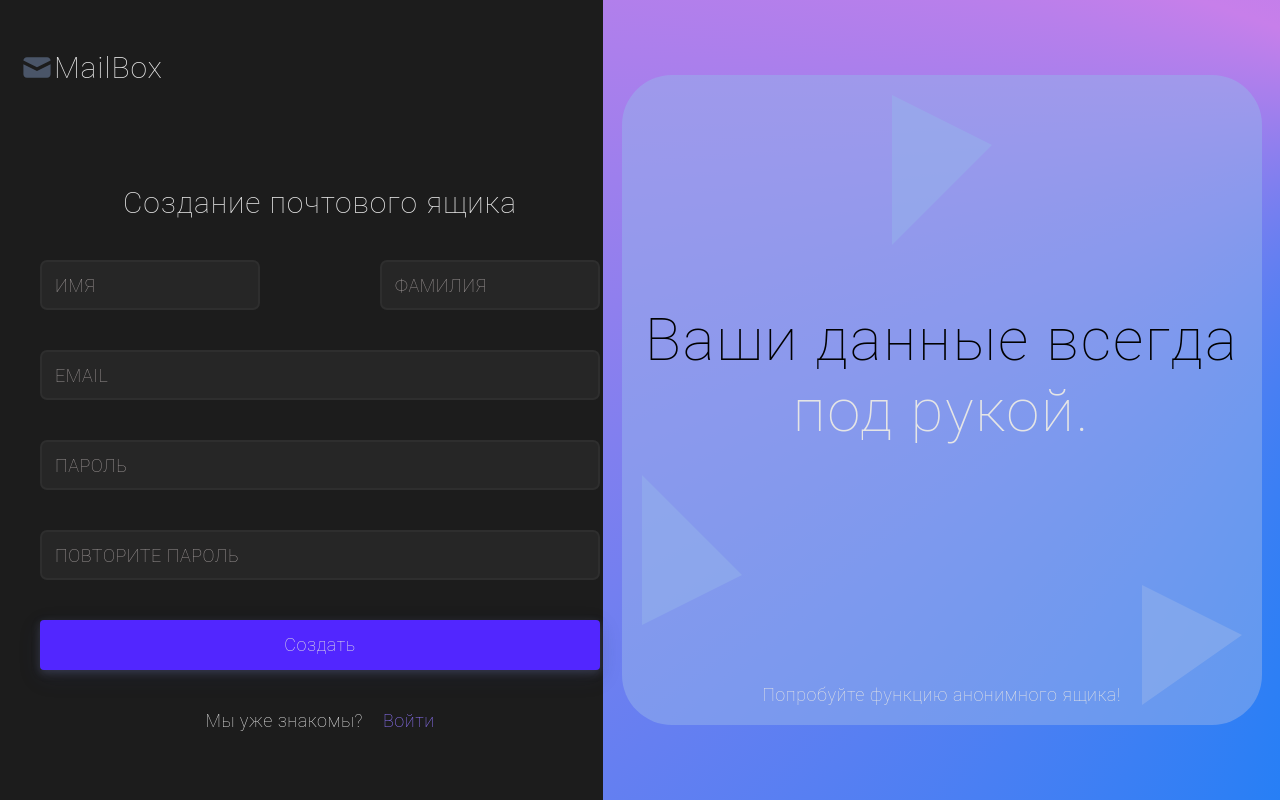
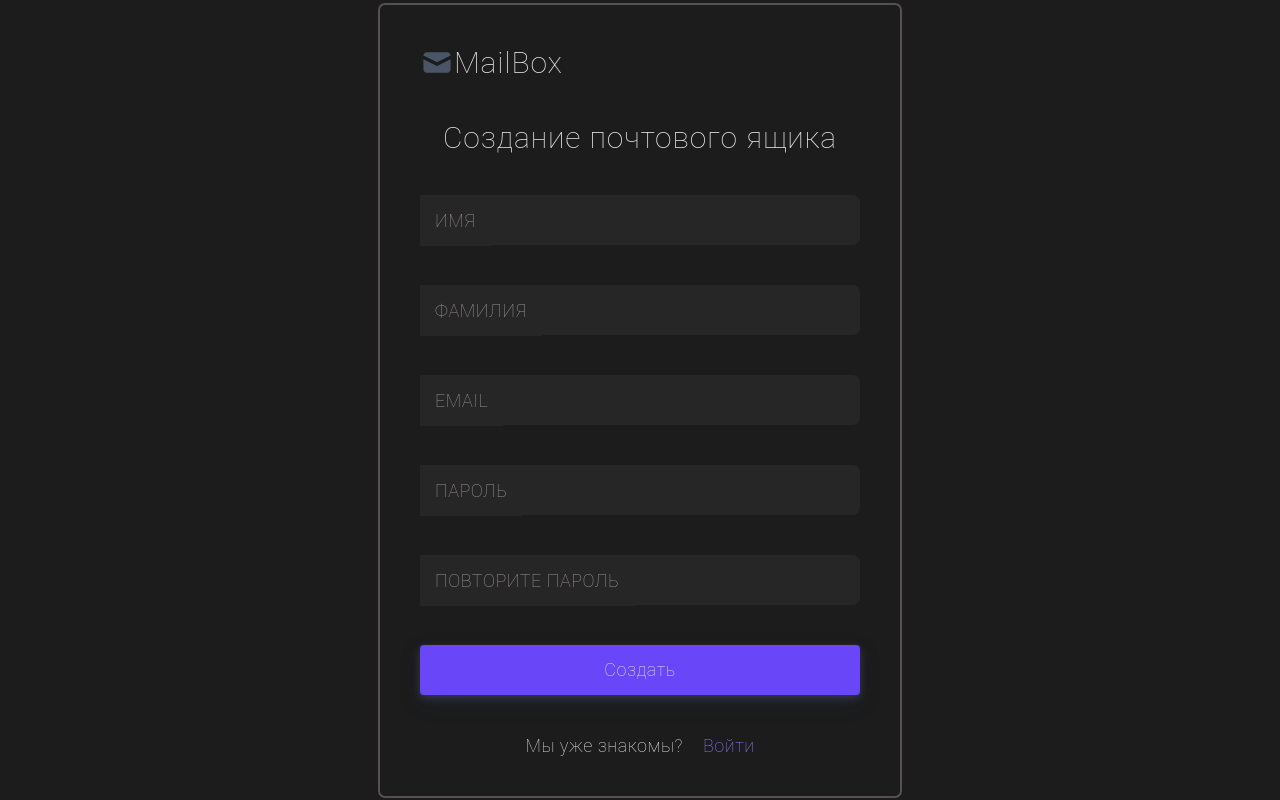
Before and after one commit to frontend-park-mail-ru/2023_1_Seekers, a Node server app: page /signup.html in a window 1280 px wide. Run offline with Node 20, Linux system fonts and the light colour scheme.

Commit message:
test design

```diff
--- a/public/index.css
+++ b/public/index.css
@@ -32,7 +32,7 @@ body, html {
     align-self: flex-start;
     flex-direction: row;
 
-    padding: 0 20px 80px 0;
+    padding:20px;
 }
 
 .MenuButtonIcon {
@@ -47,16 +47,10 @@ body, html {
 }
 
 .login {
-    flex: 1 1 auto;
-    width: 100%;
-    max-width: 600px;
-    margin: 0 auto;
     text-align: center;
     display: flex;
     flex-direction: column;
     justify-content: center;
-    aspect-ratio: 1 / 1;
-    padding: 0 20px;
 }
 
 .login-title {
--- a/public/signup.html
+++ b/public/signup.html
@@ -14,12 +14,13 @@
     <link rel="stylesheet" href="styles/dark/glass-color.css">
     <link rel="stylesheet" href="styles/side.css">
     <link rel="stylesheet" href="styles/dark/side-color.css">
+    <link rel="stylesheet" href="styles/dark/border.css">
 
 </head>
 <body>
 <div class="container">
     <div class="left">
-        <div class="login">
+        <div class="login border">
             <div class="icon font-title-1">
                 <img src="img/mail.svg" class="MenuButtonIcon" alt="">MailBox
             </div>
@@ -27,26 +28,29 @@
                 <p>Создание почтового ящика</p>
             </div>
             <form action="#" method="get" enctype="multipart/form-data">
-                <div class="full-name">
-                    <div class="wrapper-input wrapper-input-short">
-                        <input class="wrapper-input-input wrapper-input-color" type="text" name="first-name" value="" minlength="3" maxlength="20" required/>
-                        <span class="font-normal-1 span-wrapper wrapper-input-span">Имя</span>
-                    </div>
-                    <div class="wrapper-input wrapper-input-short">
-                        <input class="wrapper-input-input wrapper-input-color" type="text" name="last-name" value="" minlength="3" maxlength="20" required/>
-                        <span class="font-normal-1 span-wrapper wrapper-input-span">Фамилия</span>
-                    </div>
+                <div class="wrapper-input ">
+                    <input class="wrapper-input-input wrapper-input-color" type="text" name="first-name" value=""
+                           minlength="3" maxlength="20" required/>
+                    <span class="font-normal-1 span-wrapper wrapper-input-span">Имя</span>
                 </div>
                 <div class="wrapper-input">
-                    <input class="wrapper-input-input wrapper-input-color" type="text" name="email" value="" minlength="3" maxlength="20" required/>
+                    <input class="wrapper-input-input wrapper-input-color" type="text" name="last-name" value=""
+                           minlength="3" maxlength="20" required/>
+                    <span class="font-normal-1 span-wrapper wrapper-input-span">Фамилия</span>
+                </div>
+                <div class="wrapper-input">
+                    <input class="wrapper-input-input wrapper-input-color" type="email" name="email" value=""
+                           minlength="3" maxlength="20" required/>
                     <span class="font-normal-1 span-wrapper wrapper-input-span">Email</span>
                 </div>
                 <div class="wrapper-input">
-                    <input class="wrapper-input-input wrapper-input-color" type="password" name="password" value="" minlength="3" maxlength="20" required/>
+                    <input class="wrapper-input-input wrapper-input-color" type="password" name="password" value=""
+                           minlength="3" maxlength="20" required/>
                     <span class="font-normal-1 span-wrapper wrapper-input-span">Пароль</span>
                 </div>
                 <div class="wrapper-input">
-                    <input class="wrapper-input-input wrapper-input-color" type="password" name="password" value="" minlength="3" maxlength="20" required/>
+                    <input class="wrapper-input-input wrapper-input-color" type="password" name="password" value=""
+                           minlength="3" maxlength="20" required/>
                     <span class="font-normal-1 span-wrapper wrapper-input-span">Повторите пароль</span>
                 </div>
 
@@ -62,22 +66,6 @@
             </div>
         </div>
     </div>
-    <div class="right">
-        <div class="glass-square glass-square-color">
-            <div class="triangle-right-1"></div>
-            <div class="triangle-right-2"></div>
-            <div class="triangle-right-3"></div>
-            <div class="font-title-0">
-                <p>Ваши данные всегда</p>
-            </div>
-            <div class="font-title-0 bottom-color">
-                <p>под рукой.</p>
-            </div>
-            <div class="font-normal-1 bottom-text bottom-color">
-                <p>Попробуйте функцию анонимного ящика!</p>
-            </div>
-        </div>
-    </div>
 </div>
 </body>
 </html>
--- /dev/null
+++ b/public/styles/dark/border.css
@@ -0,0 +1,5 @@
+.border{
+    padding: 20px;
+    border: 2px solid #585151;
+    border-radius: 7px;
+}
--- a/public/styles/dark/button-color.css
+++ b/public/styles/dark/button-color.css
@@ -1,5 +1,5 @@
 .b-color {
-    background: #5226FF;
+    background: #6946f8;
     box-shadow: 0 3px 8px rgba(136, 144, 194, 0.25), 0 7px 21px rgba(37, 44, 97, 0.2);
 }
 
--- a/public/styles/dark/input-color.css
+++ b/public/styles/dark/input-color.css
@@ -1,16 +1,19 @@
-.wrapper-input-input {
+.wrapper-input-input,
+.wrapper-input input:empty ~ span
+{
     color: #E5E5E5;
     background: #262626;
-    border: 2px solid #2E2E2E;
-    backdrop-filter: blur(30px);
+
 }
 
-.wrapper-input-span {
+.wrapper-input-span,
+.wrapper-input input:empty ~ span
+{
     color: #9f9898 !important;
 }
 
 .wrapper-input input:focus ~ span,
-.wrapper-input input:valid ~ span {
+.wrapper-input input:valid ~ span{
     transform: translateX(10px) translateY(-7px);
     font-size: 0.90em;
     padding: 0 10px;
--- a/public/styles/glass.css
+++ b/public/styles/glass.css
@@ -1,5 +1,4 @@
 .glass-square {
-    flex: 1 1 auto;
     width: 100%;
     max-width: 600px;
     margin: 0 auto;
```
Also changed, not shown: other parts of public/index.css (+1 -1 lines), other parts of public/styles/dark/input-color.css (+0 -1 lines), public/styles/dark/font-color.css (line endings or trailing spaces).
